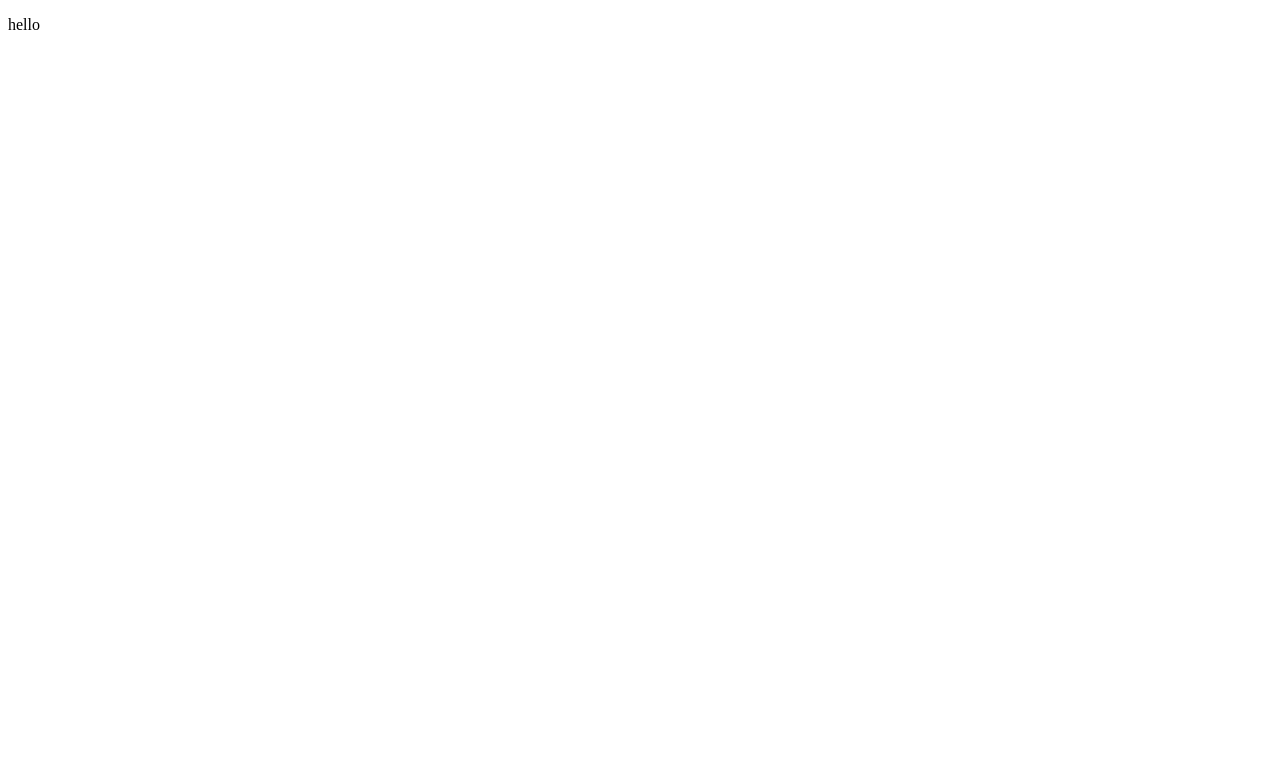
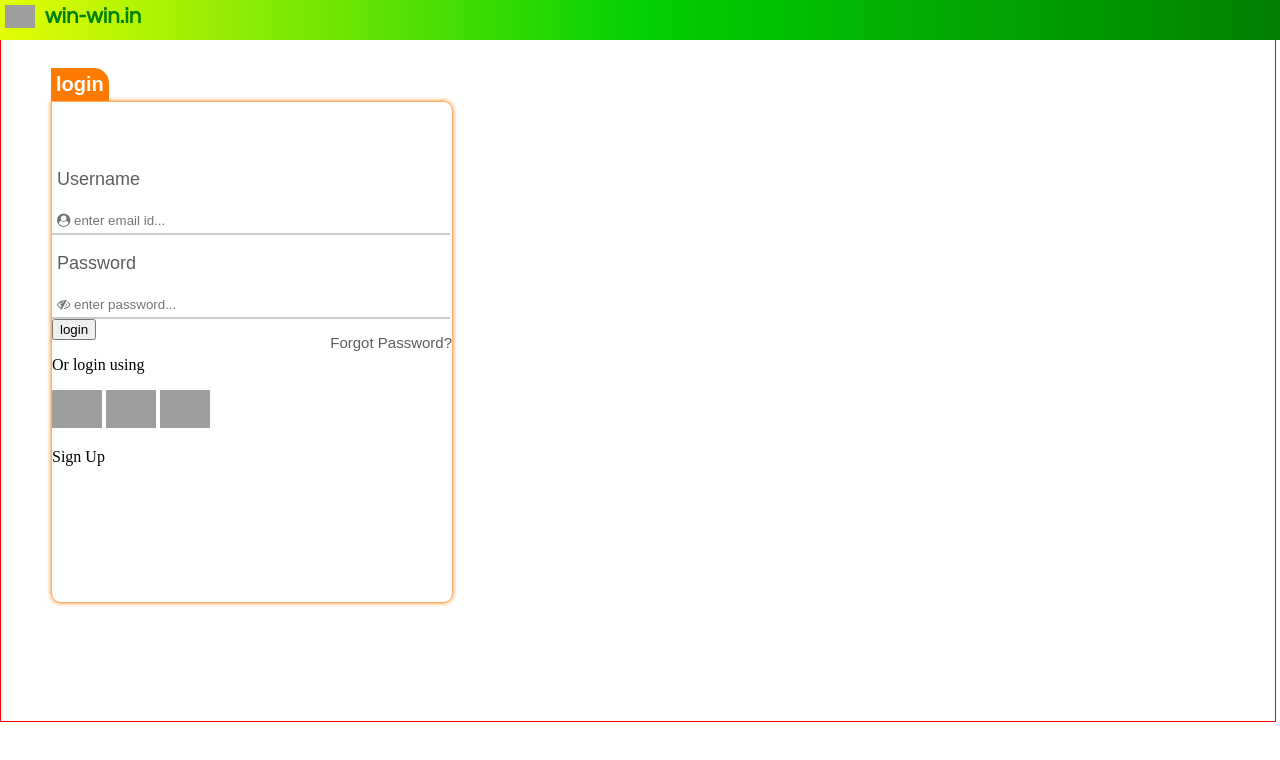
Before and after one commit to mintunarula/-hostelers, a plain HTML site: page index.html in a window 1280 px wide. Drawn offline with Linux system fonts and the light colour scheme; grey boxes are pictures that could not be loaded.

Commit message:
second commit

```diff
--- a/index.html
+++ b/index.html
@@ -4,9 +4,103 @@
     <meta charset="UTF-8">
     <meta http-equiv="X-UA-Compatible" content="IE=edge">
     <meta name="viewport" content="width=device-width, initial-scale=1.0">
+    <link href="https://cdnjs.cloudflare.com/ajax/libs/font-awesome/4.7.0/css/font-awesome.min.css" rel="stylesheet"/>
+
     <title>Document</title>
+    <style>
+
+        body{
+            padding: 0;
+            margin: 0;
+        }
+        .header{
+            width: 100%;
+            height: 5vh;
+            background:linear-gradient(90deg,rgb(228, 253, 4),rgb(2, 209, 2),green);
+            float: left;
+        }
+        .header img{
+            padding: 5px;
+            float: left;
+        }
+        .header h1{
+            padding: 5px;
+            margin: 0;
+            font-family: Century Gothic;
+            float: left;
+            font-size: 22px;
+            color: green;
+        }
+        .mainbox{
+            width: 99.5%;
+            height: 90vh;
+            border: 1px solid red;
+        }
+        .loginbox{
+            width:400px;
+            height: 500px;
+            border: 0.5px solid rgb(251, 174, 102);
+            margin: 100px 0 0 50px;
+            border-radius: 10px;
+            border-top-left-radius: 0;
+            box-shadow: 0px 0px 4px rgb(255, 123, 0);
+        }
+        .loginbox ul{
+            background-color: ;
+        }
+        .loginbox ul li{
+            display: inline-block;
+            background-color: rgb(255, 123, 0);
+            font-size: 20px;
+            font-family: sans-serif;
+            color: white;
+            font-weight: bold;
+            padding: 5px;
+            margin-left: 10px;
+
+            border-top-right-radius: 15px;
+            transform: translate(-51px, -50px);
+        }
+        .user{
+
+            font-size: 18px;
+            color: #5f5e5e;
+            font-family: sans-serif;
+            padding-left: 5px;
+        }
+        .textbox, .passbox{
+            border:none;
+        }
+    </style>
 </head>
 <body>
-    <p>hello</p>
+    <div class="header">
+       <img src="https://www.freepnglogos.com/uploads/lion-logo-png/lion-roar-rugindo-logo-vector-cdr-eps-download-17.png" width="30px" />
+       <h1>win-win.in</h1>
+       </div>
+       <div class="mainbox">
+        <div class="loginbox">
+            <ul>
+                <li>login</li>
+
+            </ul>
+            <form>
+            <p class="user">Username</p>
+            <input type="text" placeholder="&#xf2bd; enter email id..." style="font-family:Arial, FontAwesome; border: none; border-bottom: 2px solid #ccc; width: 97%; color: rgb(255, 123, 0);padding:5px" class="textbox"/>
+            <p class="user">Password</p>
+            <input type="text" class="username" placeholder="&#xf070; enter password..." style="font-family:Arial, FontAwesome; border: none; border-bottom: 2px solid #ccc; width: 97%; color: rgb(255, 123, 0);padding:5px"  />
+            <p style="float:right;color: #5f5e5e;font-family: sans-serif;font-size: 15px;">Forgot Password?</p>
+            <input type="submit" value="login">
+            <p>Or login using</p>
+            <div class="logobox">
+                <img src="https://www.freepnglogos.com/uploads/google-logo-png/google-logo-png-webinar-optimizing-for-success-google-business-webinar-13.png" width="50px" />
+                <img src="https://www.freepnglogos.com/uploads/facebook-logo-icon/facebook-logo-icon-facebook-icon-png-images-icons-and-png-backgrounds-1.png" width="50px" />
+                <img src="https://www.freepnglogos.com/uploads/twitter-logo-png/twitter-bird-symbols-png-logo-0.png" width="50px" />
+            </div>
+            <p>Sign Up</p>
+            </form>
+        </div>
+       </div>
+
 </body>
 </html>
```
